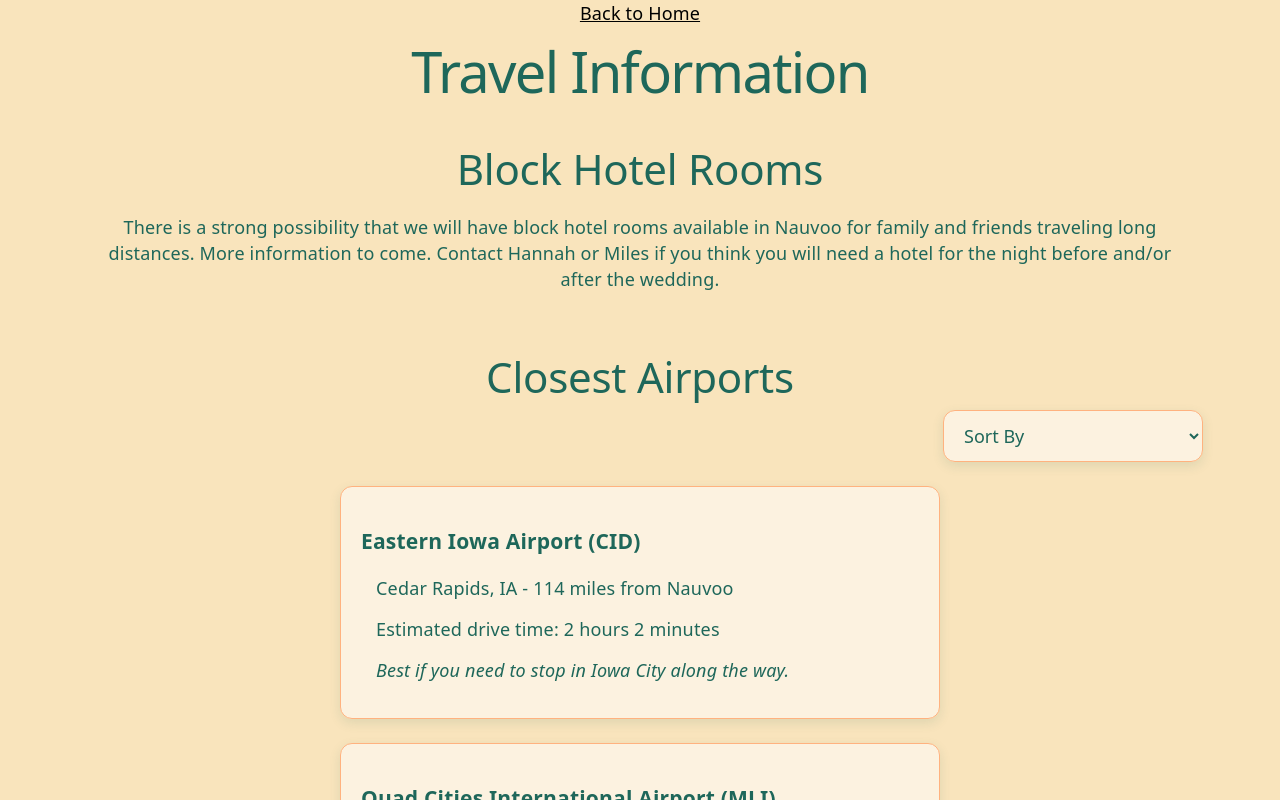
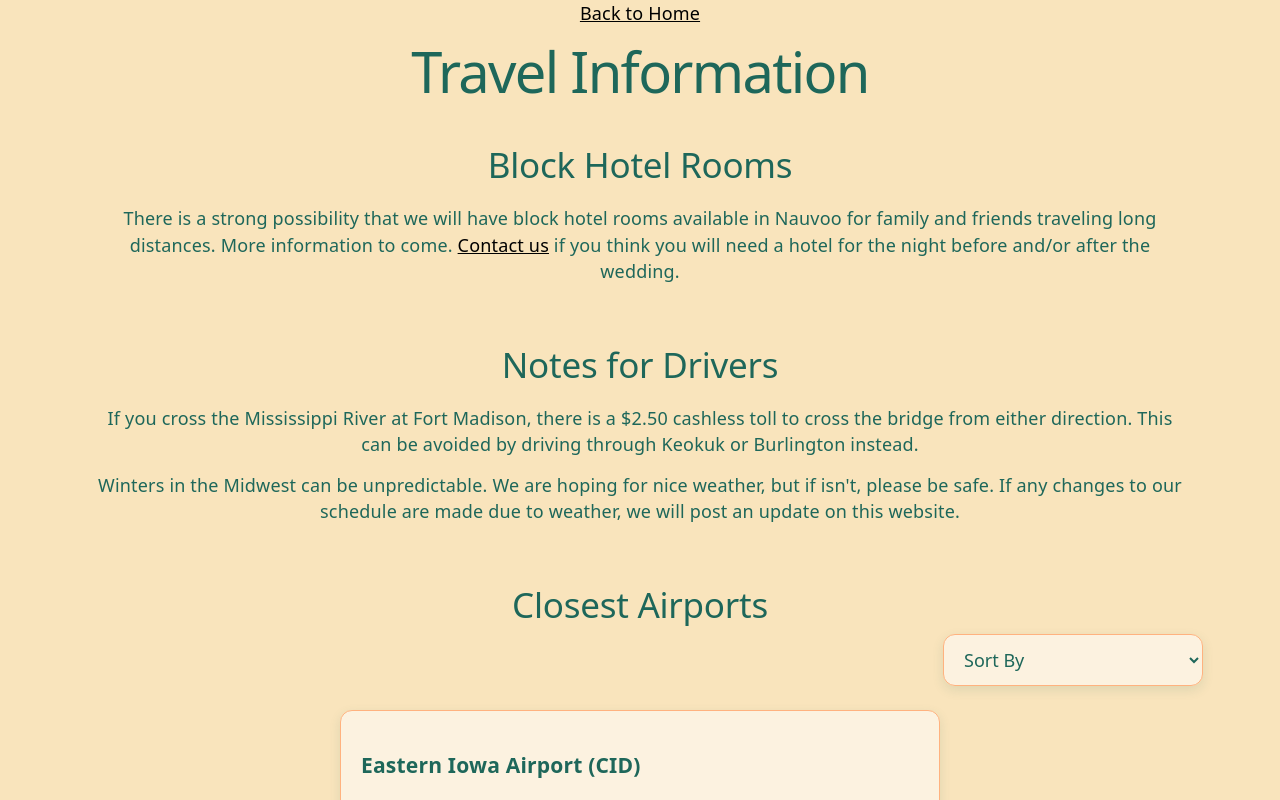
Before and after one commit to mt-davies/wedding-website, a React (Vite) app in the folder wedding-website-react/: page /#/travel in a window 1280 px wide. Shown: the top 800 px of the page. Built offline with nearby package versions, Linux system fonts and the light colour scheme.

Commit message:
Add driver info to travel info page

```diff
--- a/wedding-website-react/src/TravelInfo.jsx
+++ b/wedding-website-react/src/TravelInfo.jsx
@@ -58,11 +58,15 @@ const handleChange = (event) => {
 
       <h1>Travel Information</h1>
 
-      <h2 style={{marginTop: "60px", marginBottom: "20px"}}>Block Hotel Rooms</h2>
-      <p>There is a strong possibility that we will have block hotel rooms available in Nauvoo for family and friends traveling long distances. More information to come. Contact Hannah or Miles if you think you will need a hotel for the night before and/or after the wedding. </p>
+      <h2 style={{marginTop: "60px", marginBottom: "20px", fontSize: "35px"}}>Block Hotel Rooms</h2>
+      <p>There is a strong possibility that we will have block hotel rooms available in Nauvoo for family and friends traveling long distances. More information to come. <a href="mailto:kilometerandpalindrome@gmail.com">Contact us</a> if you think you will need a hotel for the night before and/or after the wedding. </p>
 
 
-      <h2 style={{marginTop: "60px"}}>Closest Airports</h2>
+<h2 style={{marginTop: "60px", marginBottom: "20px", fontSize: "35px"}}>Notes for Drivers</h2>
+      <p>If you cross the Mississippi River at Fort Madison, there is a $2.50 cashless toll to cross the bridge from either direction. This can be avoided by driving through Keokuk or Burlington instead. </p>
+      <p>Winters in the Midwest can be unpredictable. We are hoping for nice weather, but if isn't, please be safe. If any changes to our schedule are made due to weather, we will post an update on this website. </p>
+
+      <h2 style={{marginTop: "60px", fontSize: "35px"}}>Closest Airports</h2>
 
       <label style={{ display: 'flex', flexDirection: 'column', gap: '8px', alignItems: 'flex-end'}}>
         <select className="travel-sort" value={selectedValue} onChange={handleChange}>
```
